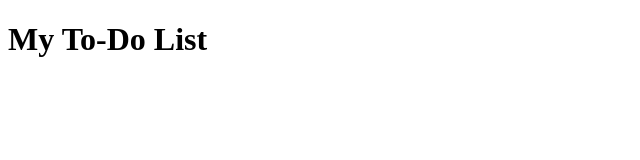
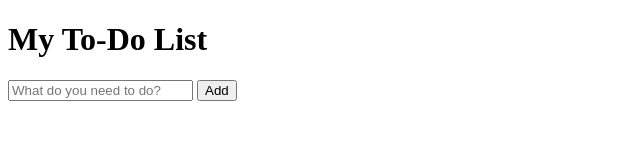
Before and after one commit to sol-wizard/blotz-todo-page-ai-1118-1455, a plain HTML site: page index.html in a window 1280 px wide. Shown: the whole page, without its empty margins (0-640 px from the left). Drawn offline with Linux system fonts and the light colour scheme.

Commit message:
Add text box, Add button and empty list

```diff
--- a/index.html
+++ b/index.html
@@ -7,5 +7,10 @@
   </head>
   <body>
     <h1>My To-Do List</h1>
+
+    <input type="text" id="task-input" placeholder="What do you need to do?" />
+    <button id="add-button">Add</button>
+
+    <ul id="task-list"></ul>
   </body>
 </html>
```
